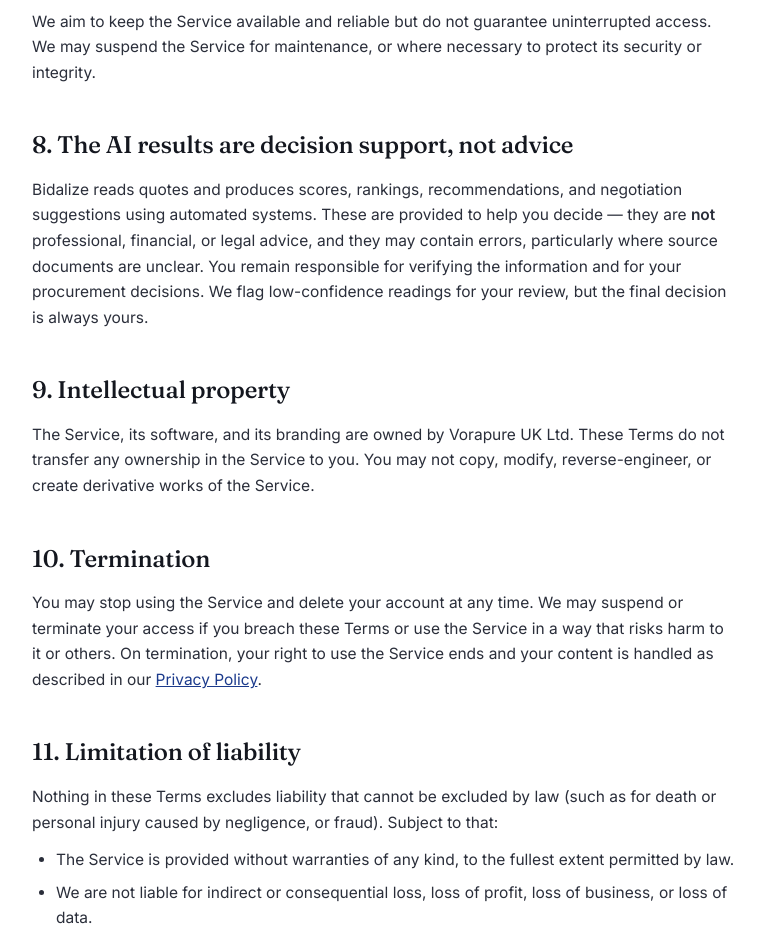
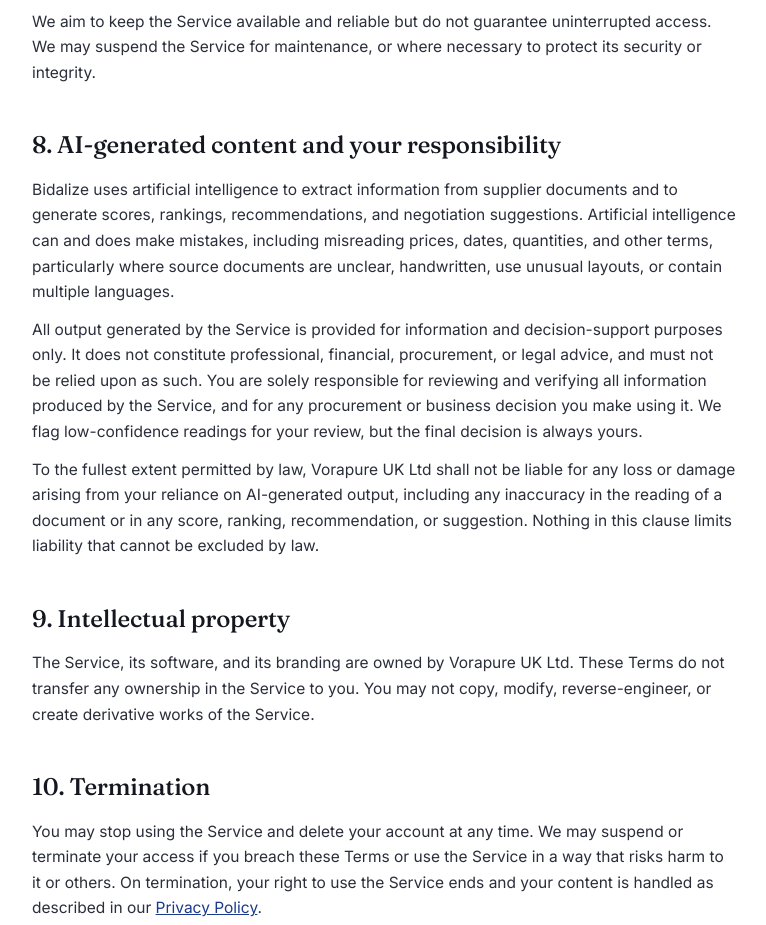
Before and after one commit to adeelsuhail/bidalize-marketing, a plain HTML site: page terms.html in a window 1280 px wide. Shown: the part 2033-2958 px from the top of the page, without its empty margins (256-1022 px from the left). Drawn offline with Linux system fonts and the light colour scheme.

Commit message:
Update terms.html

```diff
--- a/terms.html
+++ b/terms.html
@@ -97,8 +97,10 @@
     <h2>7. Availability</h2>
     <p>We aim to keep the Service available and reliable but do not guarantee uninterrupted access. We may suspend the Service for maintenance, or where necessary to protect its security or integrity.</p>
 
-    <h2>8. The AI results are decision support, not advice</h2>
-    <p>Bidalize reads quotes and produces scores, rankings, recommendations, and negotiation suggestions using automated systems. These are provided to help you decide — they are <b>not</b> professional, financial, or legal advice, and they may contain errors, particularly where source documents are unclear. You remain responsible for verifying the information and for your procurement decisions. We flag low-confidence readings for your review, but the final decision is always yours.</p>
+    <h2>8. AI-generated content and your responsibility</h2>
+    <p>Bidalize uses artificial intelligence to extract information from supplier documents and to generate scores, rankings, recommendations, and negotiation suggestions. Artificial intelligence can and does make mistakes, including misreading prices, dates, quantities, and other terms, particularly where source documents are unclear, handwritten, use unusual layouts, or contain multiple languages.</p>
+    <p>All output generated by the Service is provided for information and decision-support purposes only. It does not constitute professional, financial, procurement, or legal advice, and must not be relied upon as such. You are solely responsible for reviewing and verifying all information produced by the Service, and for any procurement or business decision you make using it. We flag low-confidence readings for your review, but the final decision is always yours.</p>
+    <p>To the fullest extent permitted by law, Vorapure UK Ltd shall not be liable for any loss or damage arising from your reliance on AI-generated output, including any inaccuracy in the reading of a document or in any score, ranking, recommendation, or suggestion. Nothing in this clause limits liability that cannot be excluded by law.</p>
 
     <h2>9. Intellectual property</h2>
     <p>The Service, its software, and its branding are owned by Vorapure UK Ltd. These Terms do not transfer any ownership in the Service to you. You may not copy, modify, reverse-engineer, or create derivative works of the Service.</p>
```
